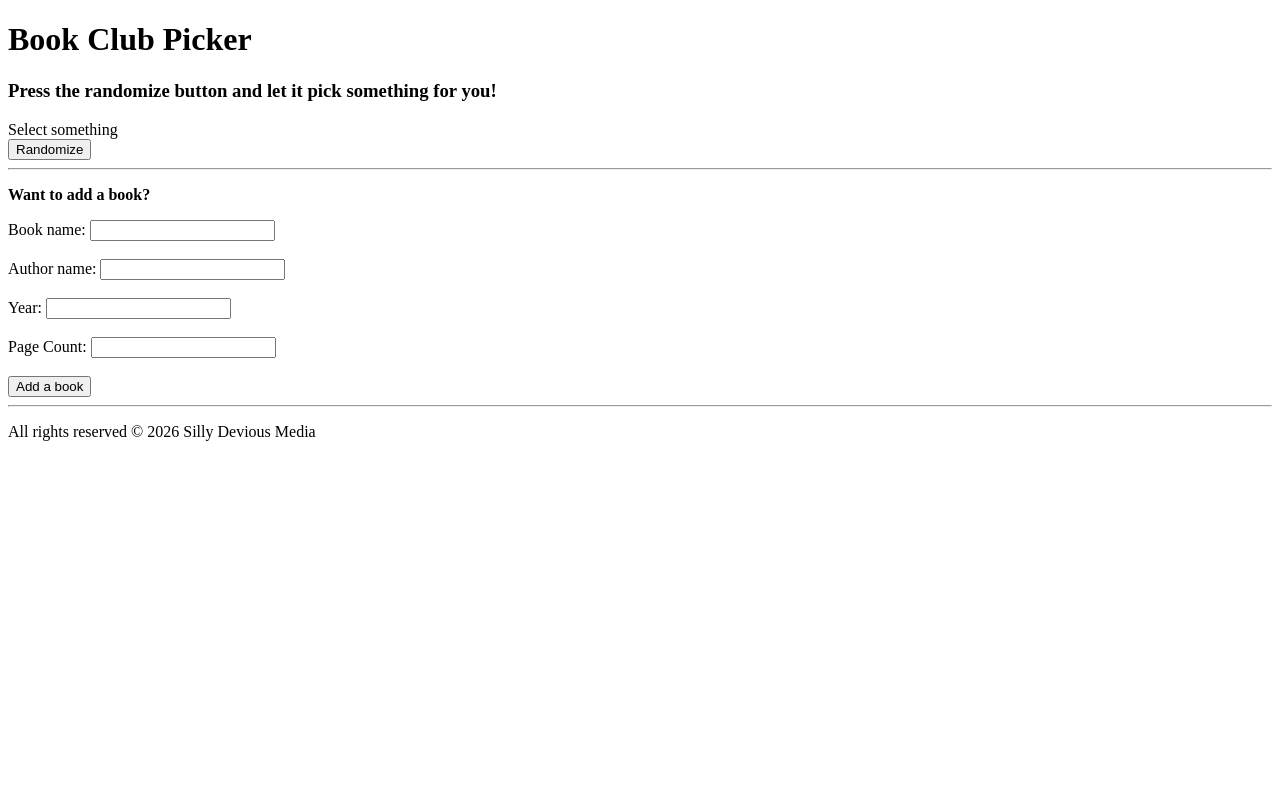
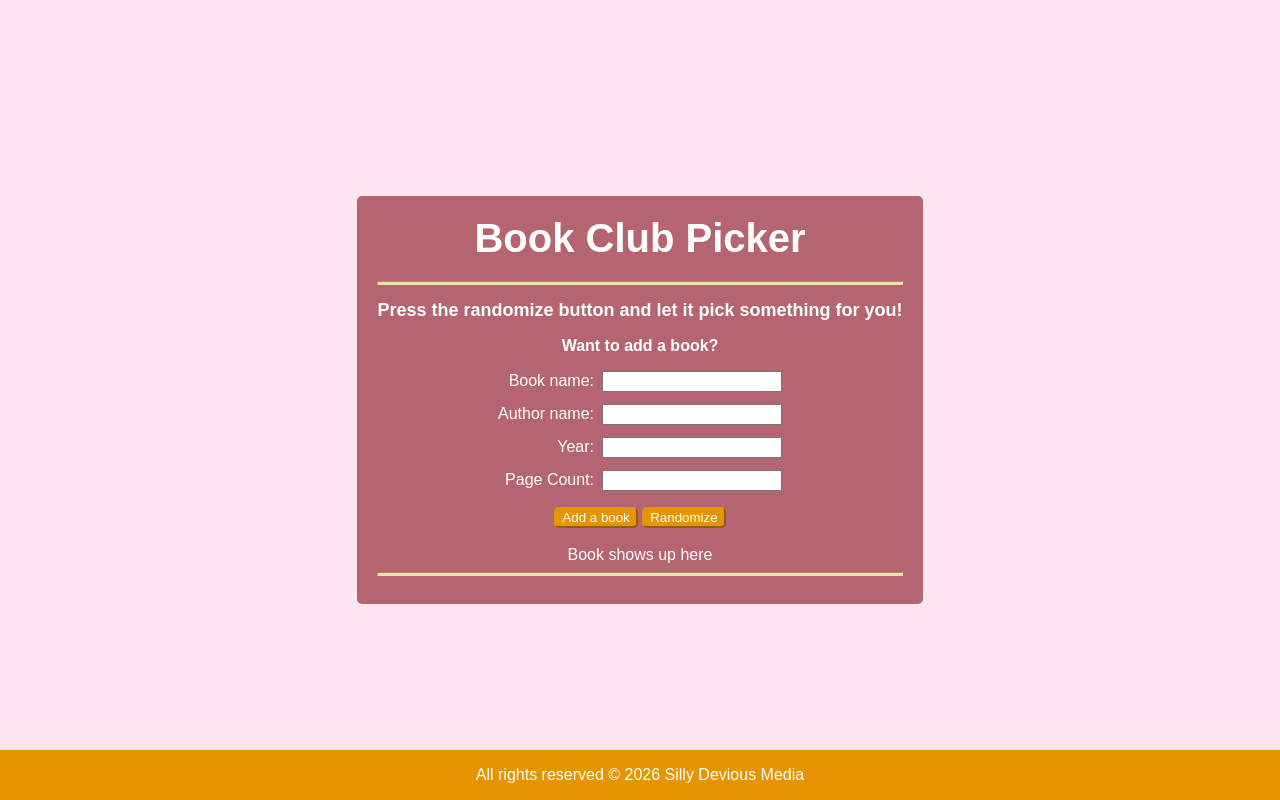
Before and after one commit to animaaryan/Discord-Book-Club-Bot, a Flask app: page / in a window 1280 px wide. Run offline with Flask 3, Linux system fonts and the light colour scheme; parts of the project's set-up code (start-up, migrations or seed data) failed here and were passed over.

Commit message:
Added styling for the page

```diff
--- a/static/css/styles.css
+++ b/static/css/styles.css
@@ -0,0 +1,85 @@
+html, body {
+    height: 100%;
+}
+
+html {
+    display: table;
+    margin: auto;
+}
+
+body {
+    background-color: #FFE4F3;
+    font-family: sans-serif;
+    display: table-cell;
+    vertical-align: middle
+}
+
+h1 {
+    font-size: 40px;
+    margin-top: 0;
+    margin-bottom: 20px;
+    color: white;
+}
+
+h2 {
+    font-size: 18px;
+    color: white;
+}
+
+h1, h2, p {
+    text-align: center;
+}
+
+.to-add {
+    color: white;
+}
+
+form {
+    text-align: center;
+}
+
+.book-club {
+    margin-left: auto;
+    margin-right: auto;
+    padding: 20px;
+    background-color: #B4656F;
+    max-width: 550px;
+    border-radius: 5px;
+}
+
+.form-grid {
+    display: grid;
+    grid-template-columns: auto 180px;
+    gap: 12px 8px;
+    color: white;
+    justify-content: center;
+    align-items: center;
+    margin-bottom: 16px;
+}
+
+.form-grid label {
+    text-align: right;
+}
+
+hr {
+    height: 2px;
+    background-color: #EEE3AB;
+    border-color: #EEE3AB;
+}
+
+button {
+    background-color: #E59500;
+    border-color: #E59500;
+    color: white;
+    border-radius: 5px;
+}
+
+footer {
+    position: fixed;
+    left: 0;
+    bottom: 0;
+    width: 100%;
+    background-color: #E59500;
+    color: white;
+    text-align: center;
+}
--- a/templates/index.html
+++ b/templates/index.html
@@ -1,40 +1,52 @@
 <!DOCTYPE html>
 <html lang="en">
 <head>
-    <meta charset="UTF-8">
-    <title>Book Club Night</title>
-
+    <meta charset="UTF-8"/>
+    <meta name="viewport" content="width=device-width, initial-scale=1.0"/>
+    <title>Book Club</title>
+    <link href="/static/css/styles.css" rel="stylesheet"/>
 </head>
 <body>
-<h1> Book Club Picker</h1>
+<main>
+    <div class="book-club">
+        <h1> Book Club Picker</h1>
+        <hr>
+        <section>
+            <h2> Press the randomize button and let it pick something for you!</h2>
+            <div class="select_button" id="_button"></div>
+        </section>
+        <section>
+            <p class="to-add"><b> Want to add a book? </b></p>
+            <form action="/add/" method="post">
+                <div class="form-grid">
+                    <label for="name"> Book name: </label>
+                    <input type="text" id="name" name="name" required></label>
 
-<main>
-    <section>
-        <h3> Press the randomize button and let it pick something for you!</h3>
-        <div class="select_button" id="_button">
-            <form action="/random/" method="post">
-                <label for="myinput">{{book if book else "Select something"}}</label>
+                    <label for="author"> Author name:</label>
+                    <input type="text" name="author" id="author" required></label>
+
+                    <label for="year"> Year:</label>
+                    <input type="number" name="year" id="year"></label>
+
+                    <label for="pages"> Page Count:</label>
+                    <input type="number" name="pages" id="pages"></label>
+                </div>
+                <div class="button-row">
+                    <button type="submit" id="submit-btn">Add a book</button>
+                    <button type="submit" form="random-form" name="selectBtn" id="randomize-btn">Randomize</button>
+                </div>
+            </form>
+        </section>
+        <section>
+            <form id="random-form" action="/random/" method="post">
                 <br>
-                <button name="selectBtn" id="myinput" type="submit">Randomize</button>
+                <label for="myinput" style="color: white;">{{book if book else "Book shows up here"}}</label>
+                <br>
             </form>
-        </div>
-    </section>
-    <hr>
-    <section>
-        <p><b> Want to add a book? </b></p>
-        <form action="/add/" method="post">
-            <label>Book name: <input type="text" name="name" required></label>
-            <br><br>
-            <label>Author name: <input type="text" name="author" required></label>
-            <br><br>
-            <label>Year: <input type="text" name="year" required></label>
-            <br><br>
-            <label>Page Count: <input type="text" name="pages" required></label>
-            <br><br>
-            <button type="submit">Add a book</button>
-        </form>
-    </section>
-    <hr>
+            </form>
+        </section>
+        <hr>
+    </div>
 </main>
 <footer>
     <p>All rights reserved &#xA9; 2026 Silly Devious Media </p>
```
